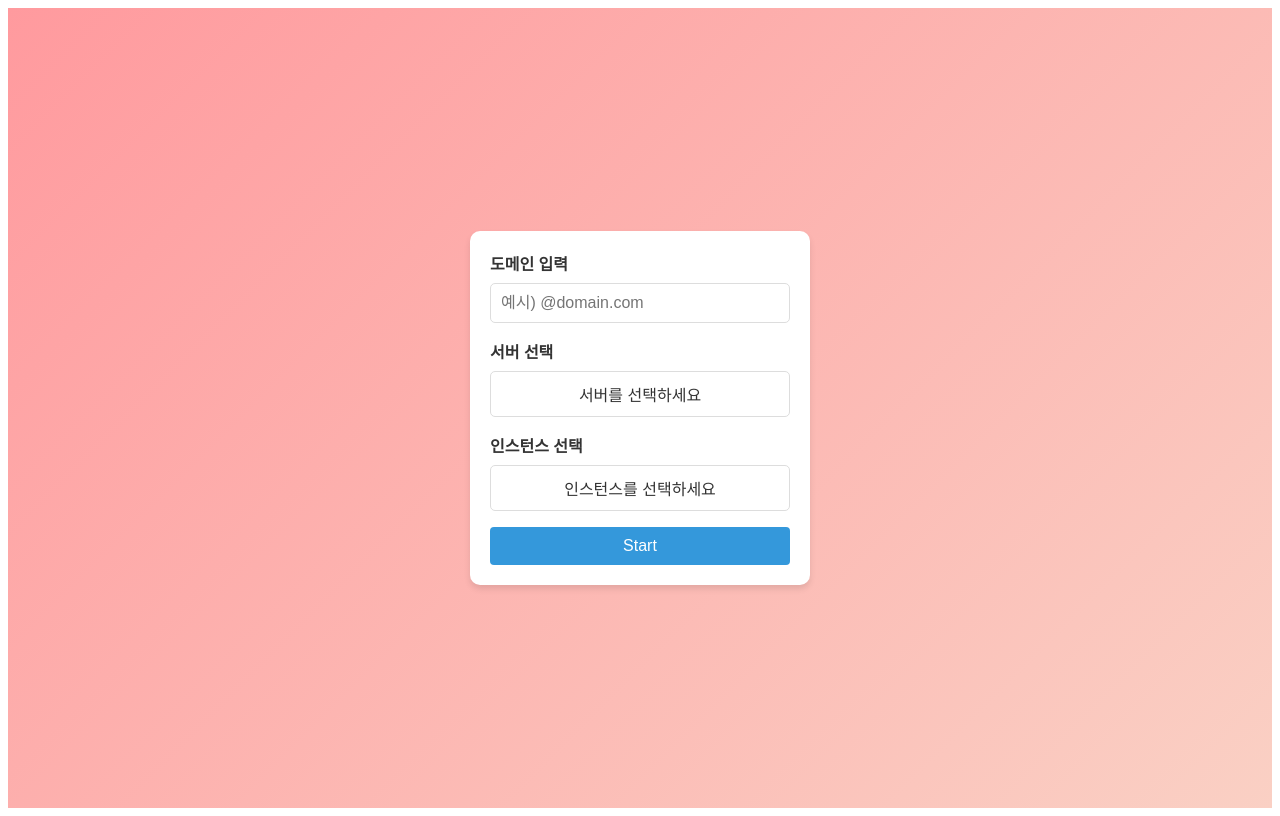
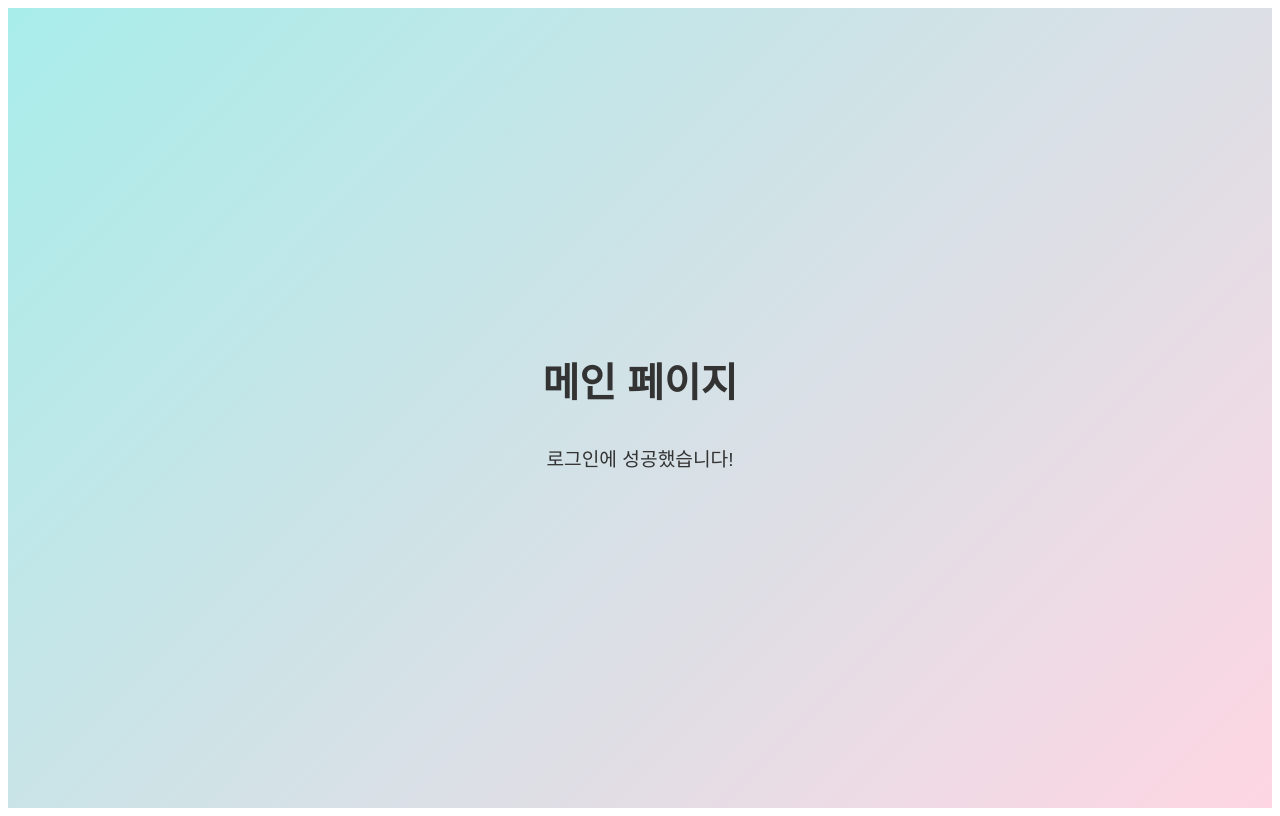
Before and after one commit to linju7/WTAFE, a React (Create React App) app in the folder wtafe/: page /mainpage in a window 1280 px wide. Built offline with nearby package versions, Linux system fonts and the light colour scheme.

Commit message:
로그인 성공 시, 메인페이지로 이동하는 로직 구현

```diff
--- a/wtafe/package.json
+++ b/wtafe/package.json
@@ -9,6 +9,7 @@
     "@testing-library/user-event": "^13.5.0",
     "react": "^19.0.0",
     "react-dom": "^19.0.0",
+    "react-router-dom": "^7.5.0",
     "react-scripts": "5.0.1",
     "web-vitals": "^2.1.4"
   },
--- a/wtafe/src/App.js
+++ b/wtafe/src/App.js
@@ -1,11 +1,16 @@
 import React from "react";
+import { BrowserRouter as Router, Routes, Route } from "react-router-dom";
 import Home from "./pages/home/home";
+import MainPage from "./pages/mainpage/mainpage";
 
 function App() {
   return (
-    <div>
-      <Home/>
-    </div>
+    <Router>
+      <Routes>
+        <Route path="/" element={<Home />} />
+        <Route path="/mainpage" element={<MainPage />} />
+      </Routes>
+    </Router>
   );
 }
 
--- a/wtafe/src/pages/home/home.jsx
+++ b/wtafe/src/pages/home/home.jsx
@@ -1,4 +1,5 @@
 import React, { useState } from 'react';
+import { useNavigate } from 'react-router-dom';
 import './home.css';
 
 const Home = () => {
@@ -12,6 +13,8 @@ const Home = () => {
     server: false,
     instance: false,
   });
+
+  const navigate = useNavigate();
 
   const handleChange = (e) => {
     const { name, value } = e.target;
@@ -54,7 +57,7 @@ const Home = () => {
 
       if (data.status === 'success') {
         console.log('응답 데이터:', data);
-        alert('로그인 성공!');
+        navigate('/mainpage'); // 로그인 성공 시 mainpage로 이동
       } else {
         console.error('로그인 실패:', data.message || '알 수 없는 오류');
         alert(`로그인 실패: ${data.message || '다시 시도해주세요.'}`);
--- /dev/null
+++ b/wtafe/src/pages/mainpage/mainpage.css
@@ -0,0 +1,19 @@
+.mainpage-container {
+  display: flex;
+  flex-direction: column;
+  align-items: center;
+  justify-content: center;
+  height: 100vh;
+  background: linear-gradient(135deg, #a8edea 0%, #fed6e3 100%);
+  font-family: 'Arial', sans-serif;
+  color: #333;
+}
+
+h1 {
+  font-size: 2.5rem;
+  margin-bottom: 1rem;
+}
+
+p {
+  font-size: 1.2rem;
+}
--- /dev/null
+++ b/wtafe/src/pages/mainpage/mainpage.jsx
@@ -0,0 +1,13 @@
+import React from 'react';
+import './mainpage.css';
+
+const MainPage = () => {
+  return (
+    <div className="mainpage-container">
+      <h1>메인 페이지</h1>
+      <p>로그인에 성공했습니다!</p>
+    </div>
+  );
+};
+
+export default MainPage;
```
Also changed, not shown: 1 other file (tests, documents, lock files or other folders).
